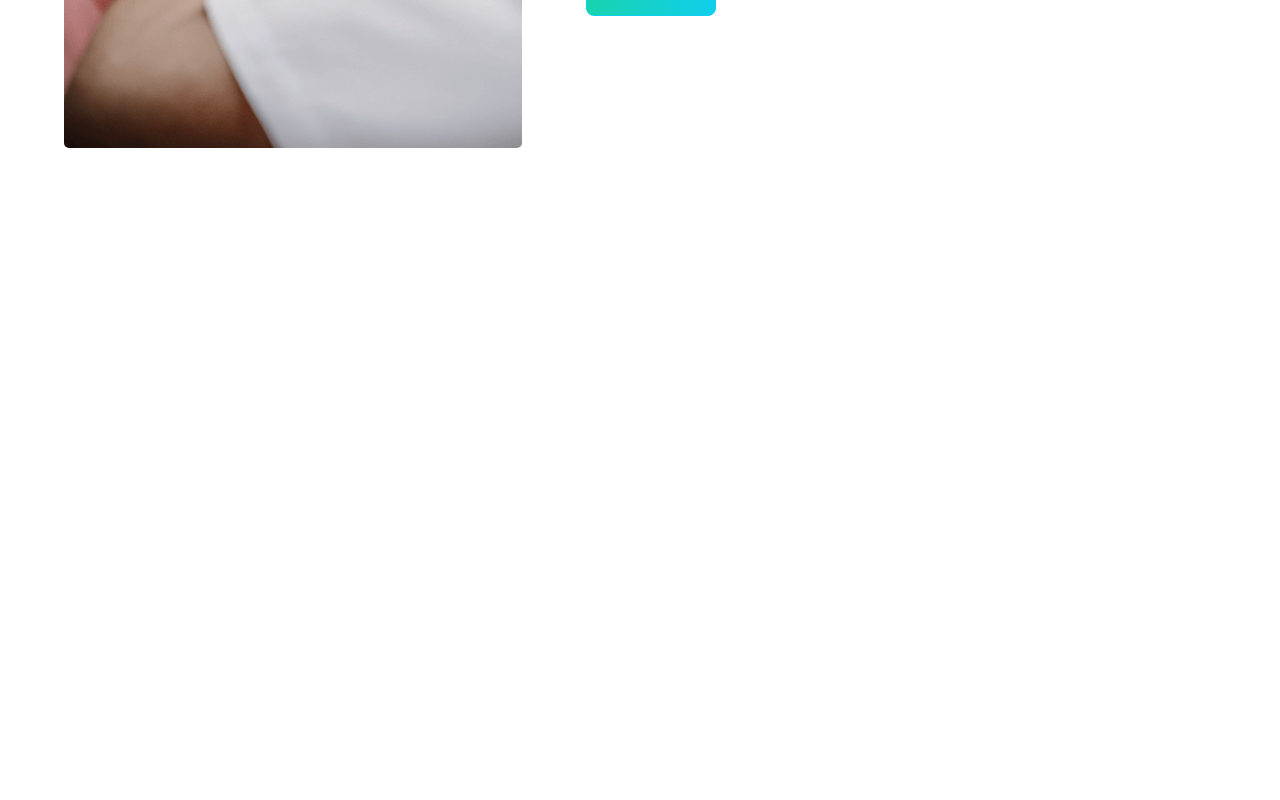
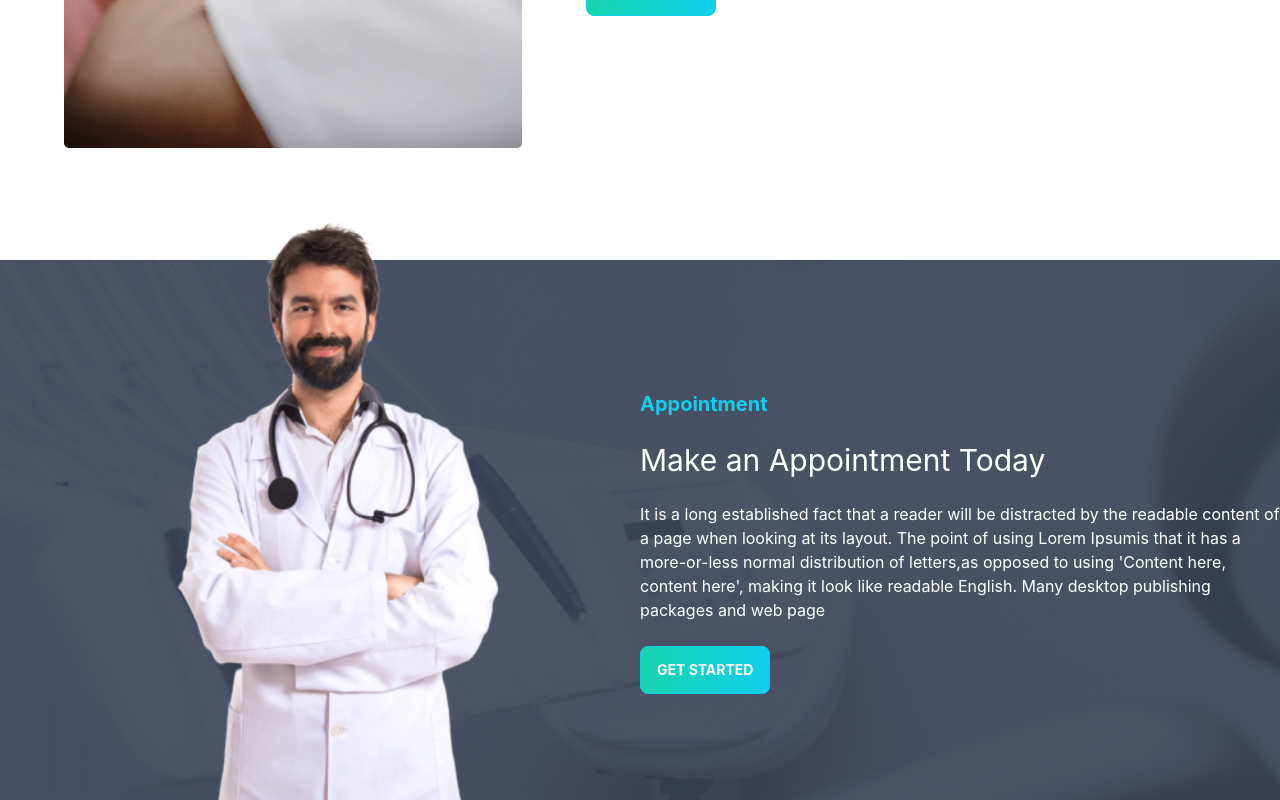
Before and after one commit to SuraiyaAkterTrishna/doctors-portal-client, a React (Create React App) app: page / in a window 1280 px wide. Shown: the part 2151-2951 px from the top of the page. Before the commit the page ends 2411 px from the top, so only its background shows below. Built offline with nearby package versions, Linux system fonts and the light colour scheme.

Commit message:
appointment section complete

```diff
--- a/src/Pages/Home/Banner.js
+++ b/src/Pages/Home/Banner.js
@@ -1,5 +1,6 @@
 import React from 'react';
 import chair from '../../assets/images/chair.png';
+import PrimaryButton from '../Shared/PrimaryButton';
 import './Banner.css';
 const Banner = () => {
     return (
@@ -9,7 +10,7 @@
                     <div>
                         <h1 className="text-5xl font-bold">Your New Smile Starts Here</h1>
                         <p className="py-6">Provident cupiditate voluptatem et in. Quaerat fugiat ut assumenda excepturi exercitationem quasi.</p>
-                        <button className="btn btn-primary uppercase text-white font-bold bg-gradient-to-r from-secondary to-primary">Get Started</button>
+                        <PrimaryButton>Get Started</PrimaryButton>
                     </div>
                 </div>
             </div>
--- a/src/Pages/Home/Care.js
+++ b/src/Pages/Home/Care.js
@@ -1,5 +1,6 @@
 import React from 'react';
 import treatment from '../../assets/images/treatment.png';
+import PrimaryButton from '../Shared/PrimaryButton';
 import './Care.css';
 
 const Care = () => {
@@ -10,7 +11,7 @@
                 <div className='ml-12'>
                     <h1 className="text-5xl font-bold">Exceptional Dental Care, on Your Terms</h1>
                     <p className="py-6">It is a long established fact that a reader will be distracted by the readable content of a page when looking at its layout. The point of using Lorem Ipsumis that it has a more-or-less normal distribution of letters,as opposed to using 'Content here, content here', making it look like readable English. Many desktop publishing packages and web page</p>
-                    <button className="btn btn-primary uppercase text-white font-bold bg-gradient-to-r from-secondary to-primary">Get Started</button>
+                    <PrimaryButton>Get Started</PrimaryButton>
                 </div>
             </div>
         </div>
--- a/src/Pages/Home/Home.js
+++ b/src/Pages/Home/Home.js
@@ -2,6 +2,7 @@
 import Banner from './Banner';
 import Care from './Care';
 import Info from './Info';
+import MakeAppointment from './MakeAppointment';
 import Services from './Services';
 
 const Home = () => {
@@ -11,6 +12,7 @@
             <Info></Info>
             <Services></Services>
             <Care></Care>
+            <MakeAppointment></MakeAppointment>
         </div>
     );
 };
--- /dev/null
+++ b/src/Pages/Home/MakeAppointment.js
@@ -0,0 +1,25 @@
+import React from 'react';
+import doctor from '../../assets/images/doctor.png';
+import appointment from '../../assets/images/appointment.png';
+import PrimaryButton from '../Shared/PrimaryButton';
+
+const MakeAppointment = () => {
+    return (
+        <section style={{
+            background: `url(${appointment})`
+        }}
+        className='flex justify-center items-center'>
+            <div className='flex-1 hidden lg:block'>
+                <img className='mt-[-100px]' src={doctor} alt="" />
+            </div>
+            <div className='flex-1'>
+                <h3 className='text-xl text-primary py-6 font-bold'>Appointment</h3>
+                <h2 className='text-3xl text-white'>Make an Appointment Today</h2>
+                <p className="py-6 text-white">It is a long established fact that a reader will be distracted by the readable content of a page when looking at its layout. The point of using Lorem Ipsumis that it has a more-or-less normal distribution of letters,as opposed to using 'Content here, content here', making it look like readable English. Many desktop publishing packages and web page</p>
+                <PrimaryButton>Get Started</PrimaryButton>
+            </div>
+        </section>
+    );
+};
+
+export default MakeAppointment;
--- /dev/null
+++ b/src/Pages/Shared/PrimaryButton.js
@@ -0,0 +1,9 @@
+import React from 'react';
+
+const PrimaryButton = ({children}) => {
+    return (
+        <button className="btn btn-primary uppercase text-white font-bold bg-gradient-to-r from-secondary to-primary">{children}</button>
+    );
+};
+
+export default PrimaryButton;
```
